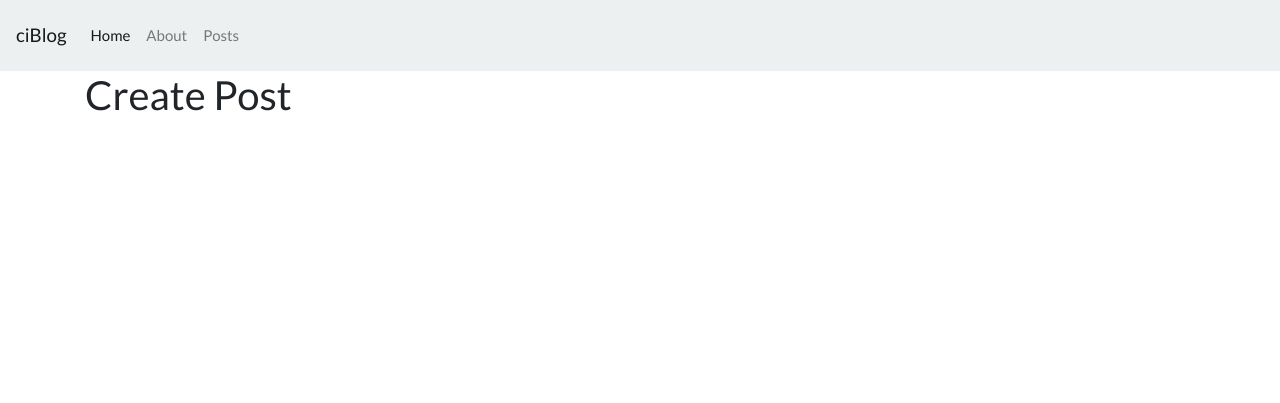
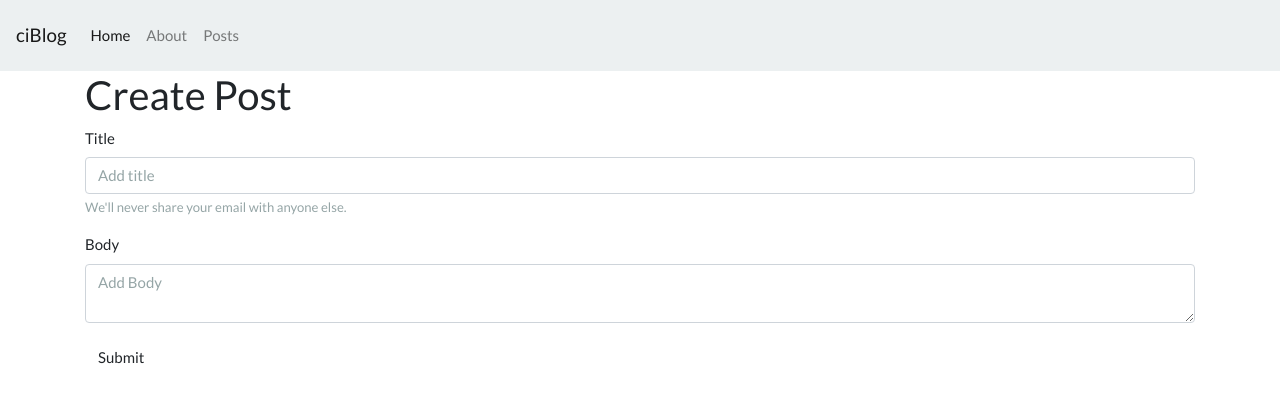
Before and after one commit to ImsirovicAjdin/ciblog, a CodeIgniter app: page /ciblog/posts/create in a window 1280 px wide. Shown: the top 403 px of the page. Run offline with CodeIgniter, Linux system fonts and the light colour scheme; some libraries are stand-ins or nearby versions.

Commit message:
Add the html form inside the posts/create view, set up the form autoload for it

```diff
--- a/application/config/autoload.php
+++ b/application/config/autoload.php
@@ -89,7 +89,7 @@ $autoload['drivers'] = array();
 |
 |	$autoload['helper'] = array('url', 'file');
 */
-$autoload['helper'] = array('url');
+$autoload['helper'] = array('url', 'form');
 
 /*
 | -------------------------------------------------------------------
--- a/application/views/posts/create.php
+++ b/application/views/posts/create.php
@@ -1 +1,15 @@
 <h2><?= $title ?></h2>
+<?php echo form_open('posts/create'); ?>
+<form>
+	<div class="form-group">
+		<label>Title</label>
+		<input type="text" class="form-control" aria-describedby="emailHelp"
+			   placeholder="Add title" name="title">
+		<small id="emailHelp" class="form-text text-muted">We'll never share your email with anyone else.</small>
+	</div>
+	<div class="form-group">
+		<label>Body</label>
+		<textarea class="form-control" placeholder="Add Body" name="body"></textarea>
+	</div>
+	<button type="submit" class="btn btn-default">Submit</button>
+</form>
```
